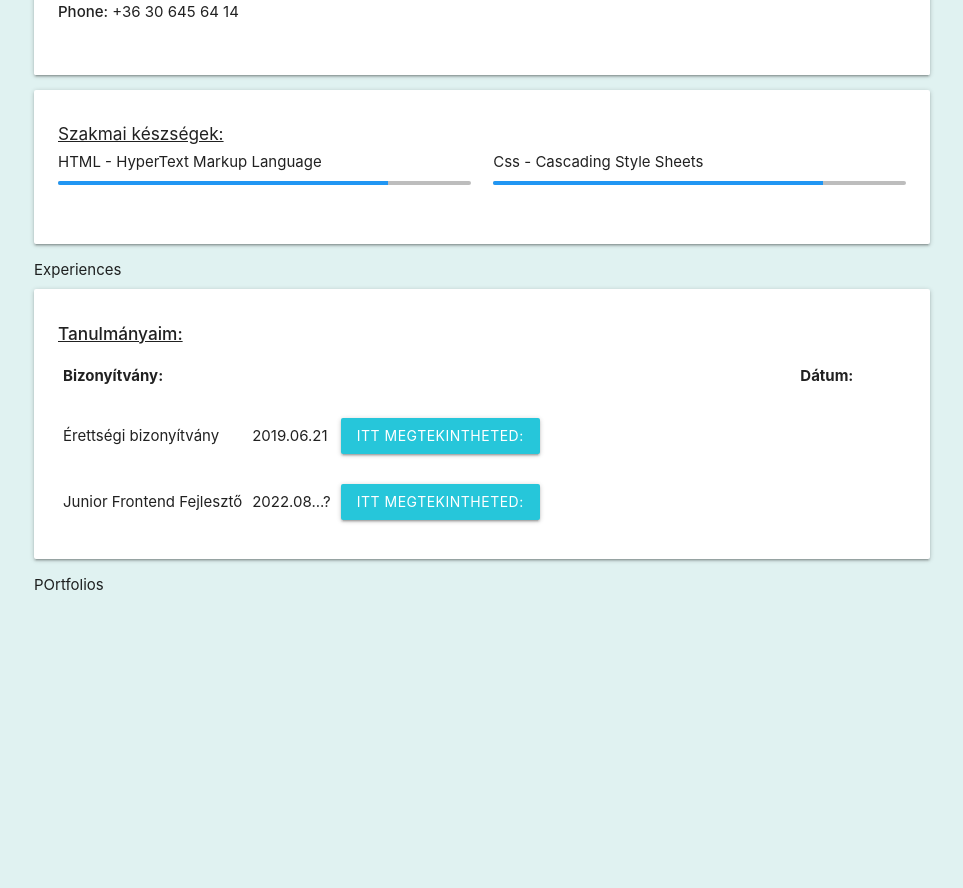
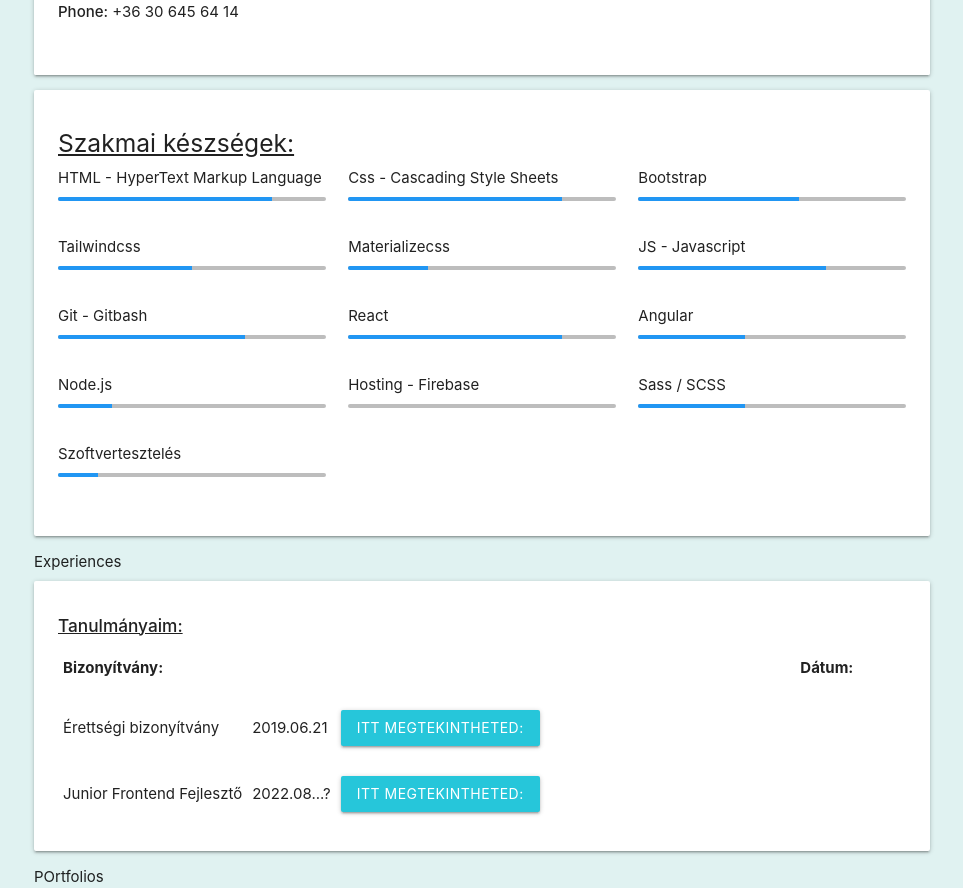
Before and after one commit to MadarasiD/React---Resume---WebApp, a React (Create React App) app: page / in a window 1280 px wide. Shown: the part 860-1748 px from the top of the page, without its empty margins (158-1121 px from the left). Before the commit the page ends 1456 px from the top, so only its background shows below. Built offline with nearby package versions, Linux system fonts and the light colour scheme.

Commit message:
skills update

```diff
--- a/src/components/Skills.js
+++ b/src/components/Skills.js
@@ -7,11 +7,11 @@ const Skills = () => {
 
       <div className="card">
         <div className="card-content">
-          <h6>
+          <h5>
             <u>Szakmai készségek:</u>
-          </h6>
+          </h5>
           <div className="row mt-top">
-            <div className="col s6">
+            <div className="col s4">
                 <p>HTML - HyperText Markup Language</p>
                 <div className="progress grey lighten-1">
                     <div
@@ -23,7 +23,7 @@ const Skills = () => {
                 </div>
             </div>
 
-            <div className="col s6">
+            <div className="col s4">
                 <p>Css - Cascading Style Sheets</p>
                 <div className="progress grey lighten-1">
                     <div
@@ -35,6 +35,160 @@ const Skills = () => {
                 </div>
               </div>
 
+              <div className="col s4">
+                <p>Bootstrap</p>
+                <div className="progress grey lighten-1">
+                    <div
+                    className="determinate blue"
+                    style={{ width: '60%'}} >
+
+                    </div>
+
+                </div>
+            </div>
+
+            </div>
+
+            <div className="row mt-top">
+
+
+            <div className="col s4">
+                <p>Tailwindcss</p>
+                <div className="progress grey lighten-1">
+                    <div
+                    className="determinate blue"
+                    style={{ width: '50%'}} >
+
+                    </div>
+
+                </div>
+              </div>
+
+              <div className="col s4">
+                <p>Materializecss</p>
+                <div className="progress grey lighten-1">
+                    <div
+                    className="determinate blue"
+                    style={{ width: '30%'}} >
+
+                    </div>
+
+                </div>
+              </div>
+
+              <div className="col s4">
+                <p>JS - Javascript</p>
+                <div className="progress grey lighten-1">
+                    <div
+                    className="determinate blue"
+                    style={{ width: '70%'}} >
+
+                    </div>
+
+                </div>
+              </div>
+
+            </div>
+
+
+            <div className="row mt-top">
+
+
+            <div className="col s4">
+                <p>Git - Gitbash</p>
+                <div className="progress grey lighten-1">
+                    <div
+                    className="determinate blue"
+                    style={{ width: '70%'}} >
+
+                    </div>
+
+                </div>
+              </div>
+
+              <div className="col s4">
+                <p>React</p>
+                <div className="progress grey lighten-1">
+                    <div
+                    className="determinate blue"
+                    style={{ width: '80%'}} >
+
+                    </div>
+
+                </div>
+              </div>
+
+              <div className="col s4">
+                <p>Angular</p>
+                <div className="progress grey lighten-1">
+                    <div
+                    className="determinate blue"
+                    style={{ width: '40%'}} >
+
+                    </div>
+
+                </div>
+              </div>
+
+            </div>
+
+            <div className="row mt-top">
+
+
+            <div className="col s4">
+                <p>Node.js</p>
+                <div className="progress grey lighten-1">
+                    <div
+                    className="determinate blue"
+                    style={{ width: '20%'}} >
+
+                    </div>
+
+                </div>
+              </div>
+
+              <div className="col s4">
+                <p>Hosting - Firebase</p>
+                <div className="progress grey lighten-1">
+                    <div
+                    className="determinate blue"
+                    style={{ width: '0%'}} >
+
+                    </div>
+
+                </div>
+              </div>
+
+              <div className="col s4">
+                <p>Sass / SCSS</p>
+                <div className="progress grey lighten-1">
+                    <div
+                    className="determinate blue"
+                    style={{ width: '40%'}} >
+
+                    </div>
+
+                </div>
+              </div>
+
+            </div>
+            <div className="row mt-top">
+
+
+            <div className="col s4">
+                <p>Szoftvertesztelés</p>
+                <div className="progress grey lighten-1">
+                    <div
+                    className="determinate blue"
+                    style={{ width: '15%'}} >
+
+                    </div>
+
+                </div>
+              </div>
+
+
+
             </div>
           </div>
         </div>
```
